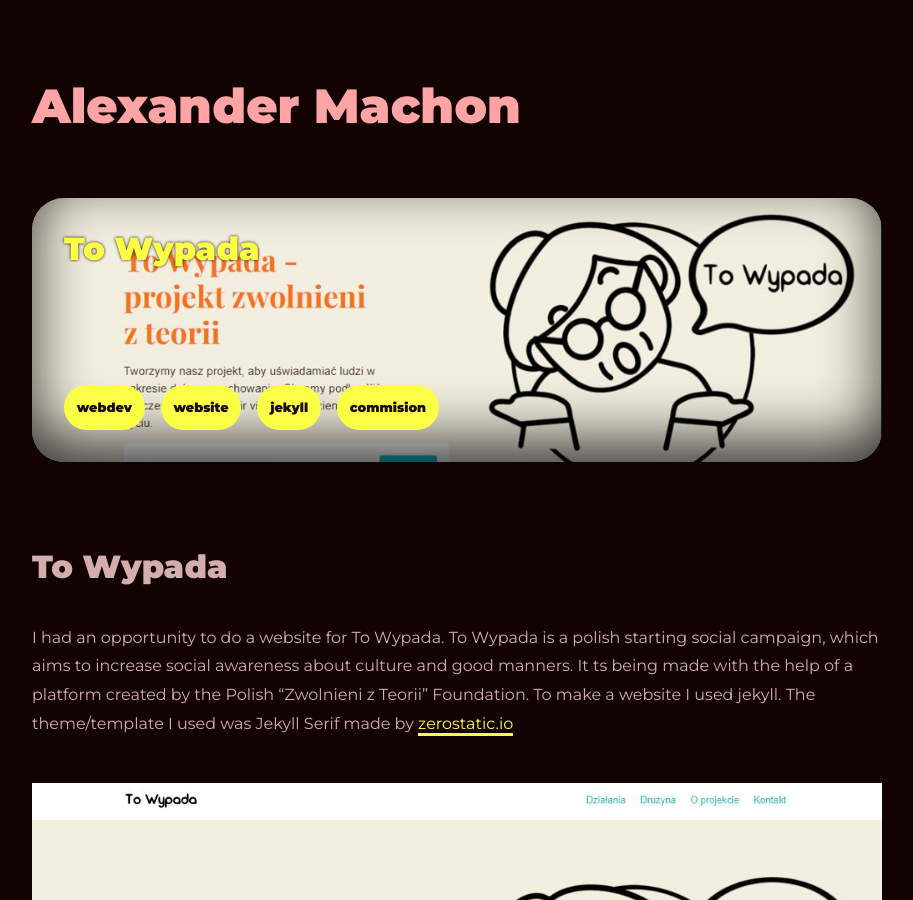
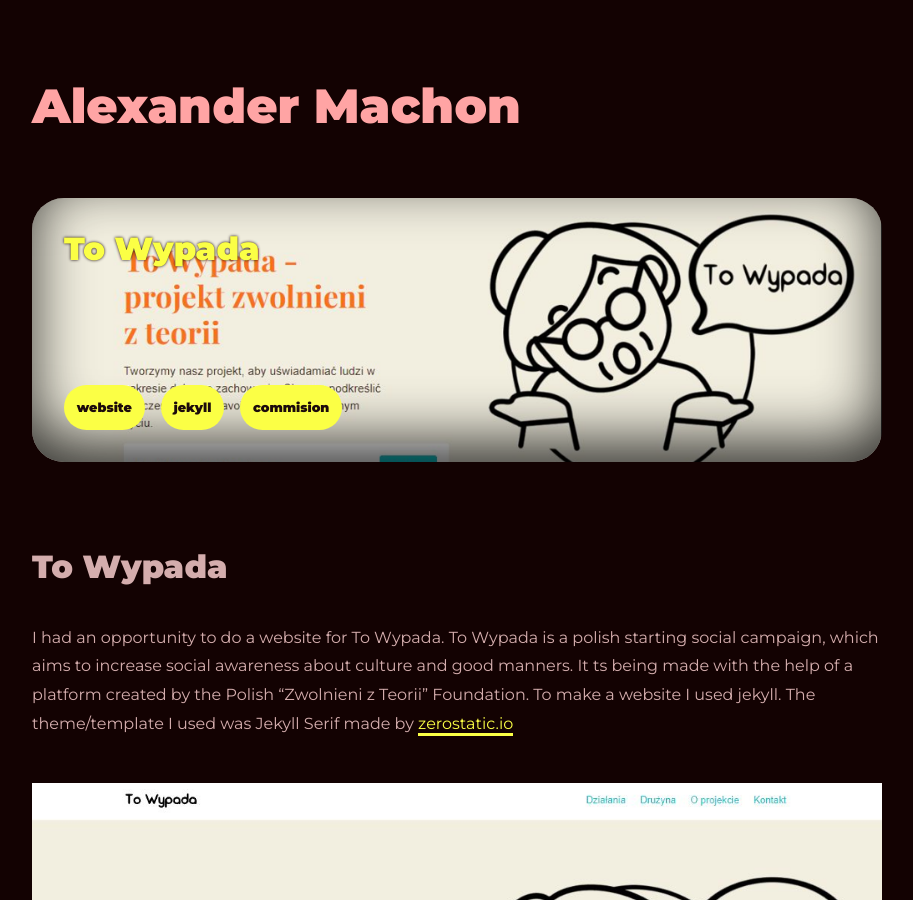
Before and after one commit to machonaleks2/machonaleks2.github.io, a Jekyll site: the page built from all_collections/_posts/2023-03-1-To-Wypada-Project-Site.md, in a window 1280 px wide and 900 px high. Shown: the whole window, without its empty margins (183-1096 px from the left). Built offline with Jekyll 4.4.1, drawn with Linux system fonts in a browser that asks for light colours.

Commit message:
resonsiveness fix

```diff
--- a/_includes/bio.html
+++ b/_includes/bio.html
@@ -1,7 +1,7 @@
 <section id="bio">
-  <div id="bio-avatar-wrapper">
-    <img src="{{site.data.author.dp}}" alt="Avatar missing" id="bio-avatar" />
-  </div>
+  <!--<div id="bio-avatar-wrapper">
+    <img src="{site.data.author.dp}}" alt="Avatar missing" id="bio-avatar" />
+  </div>-->
 
   <div id="bio-text">{{site.data.author.description}}</div>
 </section>
--- a/_includes/header.html
+++ b/_includes/header.html
@@ -1,9 +1,9 @@
 {% if page.layout == "post" %}
 <header>
-  <a class="site-title article-page" href="{{site.baseurl}}/">{{site.title}}</a>
+  <a class="site-title article-page" style="text-align:center;" href="{{site.baseurl}}/">{{site.title}}</a>
 </header>
 {% else %}
 <header>
-  <a class="site-title" href="{{site.baseurl}}/">{{site.title}}</a>
+  <a class="site-title" style="text-align:center;" href="{{site.baseurl}}/">{{site.title}}</a>
 </header>
 {% endif %}
--- a/_layouts/blog.html
+++ b/_layouts/blog.html
@@ -12,7 +12,7 @@
                     <div class="article-top">
                         <a href="{{site.baseurl}}{{post.url}}">
                             <div class="article-thumbnail"
-                                 style="background-image: url('{{ post.thumbnail }}')">
+                                 style="width:100%; background-image: url('{{ post.thumbnail }}')">
                                 <div class="article-title">
                                     <p>{{post.title}}</p>
                                 </div>
--- a/all_collections/_posts/2023-03-1-To-Wypada-Project-Site.md
+++ b/all_collections/_posts/2023-03-1-To-Wypada-Project-Site.md
@@ -2,7 +2,7 @@
 layout: post
 title: To Wypada
 date: 2023-03-1
-categories: [webdev,website,jekyll,commision]
+categories: [website,jekyll,commision]
 thumbnail: "assets/images/tw/thumbnail.png"
 ---
 
```
